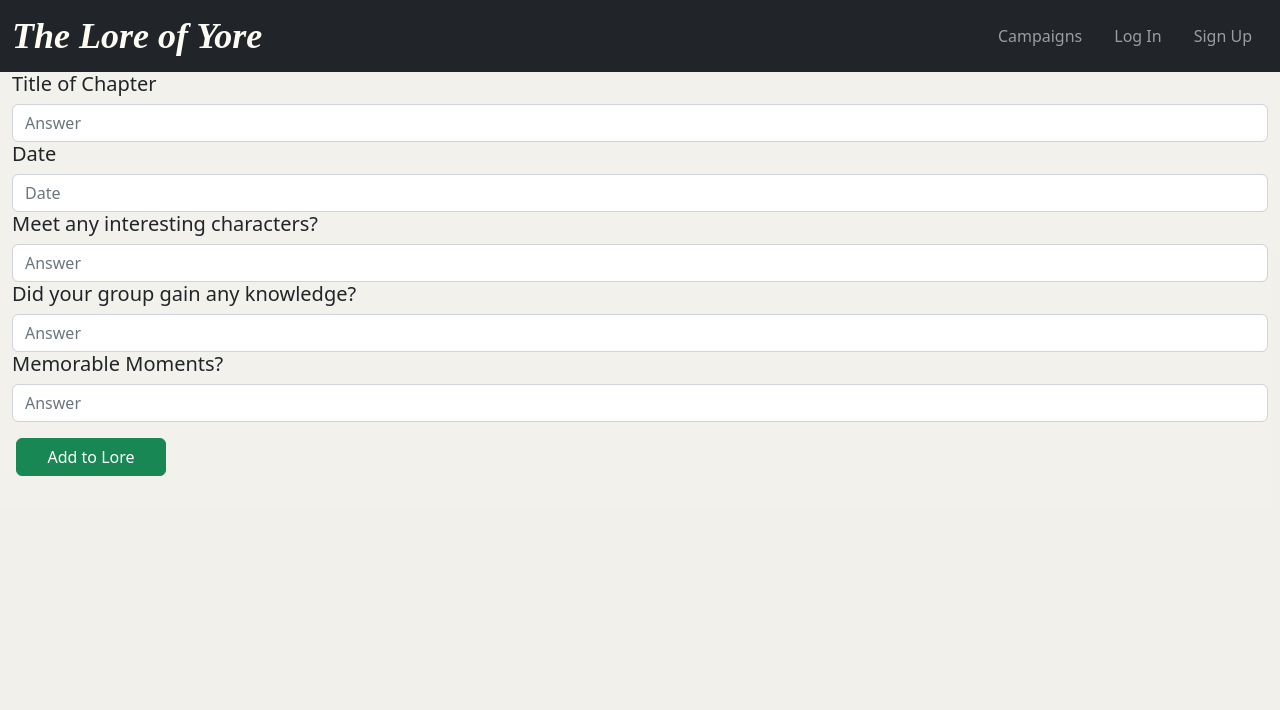
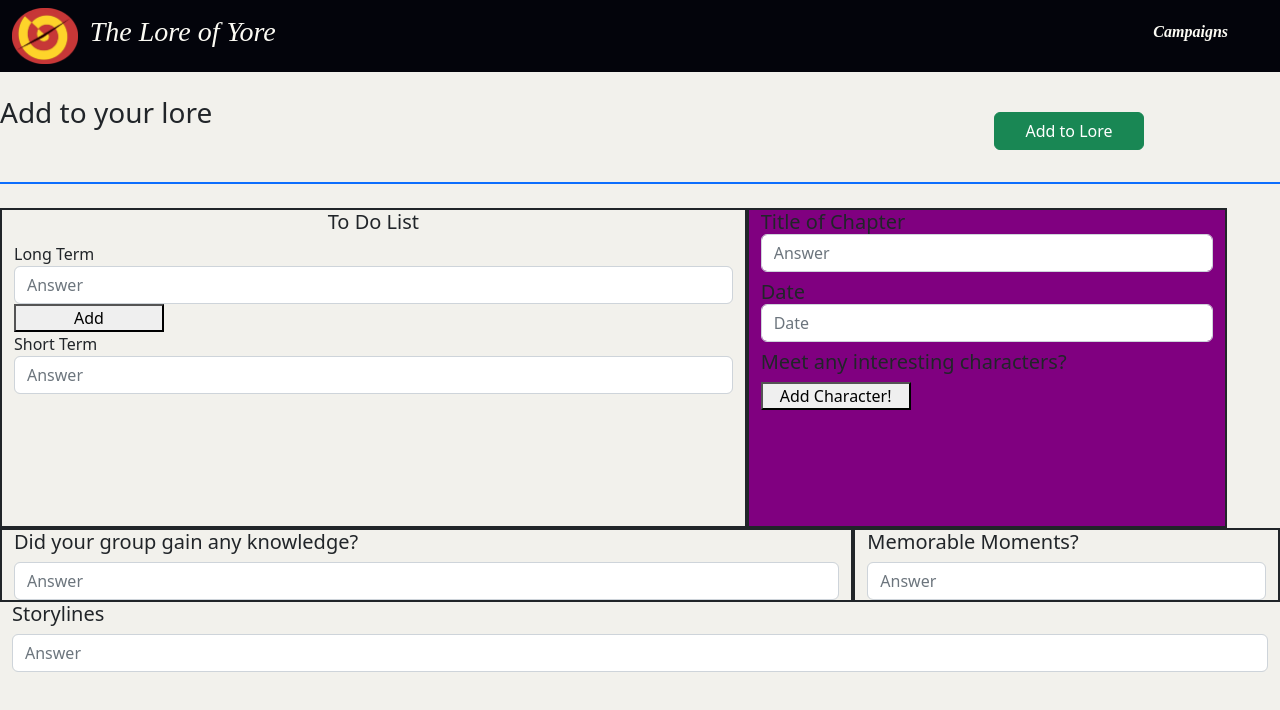
Before and after one commit to ThomasGCarpenter/D-D-Session-Summary-App, a React (Create React App) app in the folder client/: page /campaigns/1/addsession in a window 1280 px wide. Shown: the top 710 px of the page. Built offline with nearby package versions, Linux system fonts and the light colour scheme.

Commit message:
updating front end

```diff
--- a/client/src/components/header.tsx
+++ b/client/src/components/header.tsx
@@ -1,83 +1,98 @@
 import { Link, useLocation } from "react-router-dom";
 import './header.css';
 
-// function Header(){
+function Header(){
+
+  let userObj= JSON.parse(localStorage.getItem('user')|| '{}')
+
+
+    return (
+        <nav className="navbar navbar-expand-lg  d-flex">
+          <div className="icon"></div>
+          <div className="container">
+            <Link className="navbar-brand" to="/">
+              <h3>The Lore of Yore</h3>
+            </Link>
+            <button className="navbar-toggler" type="button" data-toggle="collapse" data-target="#navbarNav" aria-controls="navbarNav" aria-expanded="false" aria-label="Toggle navigation">
+              <span className="navbar-toggler-icon"></span>
+            </button>
+            <div className="collapse navbar-collapse" id="navbarNav">
+              <ul className="navbar-nav ms-auto mb-2 mb-lg-0">
+                <li className="navbar-text">
+
+                </li>
+                 <li className="nav-item">
+                  <Link className="nav-link" to="/campaigns">
+                    <h4>Campaigns</h4>
+                  </Link>
+                </li>
+                <li className="nav-item">
+
+                  <Link className="nav-link" to="/login"><h4>{userObj ? (<div>{userObj.username}</div>): <span>Login</span>}</h4></Link>
+                </li>
+                <li className="nav-item">
+                  <Link className="nav-link" to="/signup">{userObj ? null: <span>Signin</span>}</Link>
+                </li>
+                {/* <div className= "col d flex align-items-center">
+                <li className="navbar-brand h1">
+                {location.pathname === "/campaigns" ?
+                <span>Evil Campaign</span> : null}
+                </li>
+                </div> */}
+              </ul>
+            </div>
+          </div>
+        </nav>
+    )
+}
+
+export default Header;
+
+// import Container from 'react-bootstrap/Container';
+// import Nav from 'react-bootstrap/Nav';
+// import Navbar from 'react-bootstrap/Navbar';
+
+
+
+
+// function ColorSchemesExample() {
 //   const location = useLocation();
-//     return (
-//         <nav className="navbar navbar-expand-lg navbar-dark bg-dark d-flex">
-//           <div className="container">
-//             <Link className="navbar-brand" to="/">The Lore of Yore</Link>
-//             <button className="navbar-toggler" type="button" data-toggle="collapse" data-target="#navbarNav" aria-controls="navbarNav" aria-expanded="false" aria-label="Toggle navigation">
-//               <span className="navbar-toggler-icon"></span>
-//             </button>
-//             <div className="collapse navbar-collapse" id="navbarNav">
-//               <ul className="navbar-nav ms-auto mb-2 mb-lg-0">
-//                  <li className="nav-item active">
-//                   <Link className="nav-link" to="/campaigns">Campaigns</Link>
-//                 </li>
-//                 <li className="nav-item active">
-//                   <Link className="nav-link" to="/signin">Sign In</Link>
-//                 </li>
-//                 <li className="nav-item">
-//                   <Link className="nav-link" to="/signup">Sign Up</Link>
-//                 </li>
-//                 <div className= "col d flex align-items-center">
-//                 <li className="navbar-brand h1">
-//                 {location.pathname === "/campaigns" ?
+//   return (
+//       <Navbar bg="dark" variant="dark">
+//         <Container>
+//           <Navbar.Brand>
+//               <Link className="navbar-brand" to="/">
+//                 The Lore of Yore
+//                 <Navbar.Text className="campaign-page">
+//                 {location.pathname === "/campaigns" ? <span> : Campaign Page</span> : null}
+//                   </Navbar.Text>
+//               </Link>
+//           </Navbar.Brand>
+
+//           {/* <Nav className="mx-auto">
+//             <Navbar.Text>
+//             {location.pathname === "/campaigns" ?
 //                 <span>Evil Campaign</span> : null}
-//                 </li>
-//                 </div>
-//               </ul>
-//             </div>
-//           </div>
-//         </nav>
-//     )
+//               </Navbar.Text>
+//             </Nav> */}
+
+//           <Nav className="ms-auto mb-2 mb-lg-0">
+//             <Nav.Link>
+//               <Link className="nav-link" to="/campaigns">Campaigns</Link>
+//             </Nav.Link>
+//             <Nav.Link>
+//               <Link className="nav-link" to="/login">Log In</Link>
+//             </Nav.Link>
+//             <Nav.Link href="#pricing">
+//             <Link className="nav-link" to="/signup">Sign Up</Link>
+//               </Nav.Link>
+//           </Nav>
+
+//         </Container>
+//       </Navbar>
+
+
+//   );
 // }
 
-// export default Header;
-
-import Container from 'react-bootstrap/Container';
-import Nav from 'react-bootstrap/Nav';
-import Navbar from 'react-bootstrap/Navbar';
-
-function ColorSchemesExample() {
-  const location = useLocation();
-  return (
-      <Navbar bg="dark" variant="dark">
-        <Container>
-          <Navbar.Brand>
-              <Link className="navbar-brand" to="/">
-                The Lore of Yore
-                <Navbar.Text className="campaign-page">
-                {location.pathname === "/campaigns" ? <span> : Campaign Page</span> : null}
-                  </Navbar.Text>
-              </Link>
-          </Navbar.Brand>
-
-          {/* <Nav className="mx-auto">
-            <Navbar.Text>
-            {location.pathname === "/campaigns" ?
-                <span>Evil Campaign</span> : null}
-              </Navbar.Text>
-            </Nav> */}
-
-          <Nav className="ms-auto mb-2 mb-lg-0">
-            <Nav.Link>
-              <Link className="nav-link" to="/campaigns">Campaigns</Link>
-            </Nav.Link>
-            <Nav.Link>
-              <Link className="nav-link" to="/login">Log In</Link>
-            </Nav.Link>
-            <Nav.Link href="#pricing">
-            <Link className="nav-link" to="/signup">Sign Up</Link>
-              </Nav.Link>
-          </Nav>
-
-        </Container>
-      </Navbar>
-
-
-  );
-}
-
-export default ColorSchemesExample;
+// export default ColorSchemesExample;
--- /dev/null
+++ b/client/src/pages/add-session.css
@@ -0,0 +1,28 @@
+.container .col-5 {
+    height: 40vh;
+    width: 60vh;
+    background-color: purple;
+}
+
+.container .button-add {
+    width: 60px;
+    height: 30px;
+    margin-top: 3px;
+    text-align: center;
+    font-size: 9.5px;
+    line-height: 1.42857;
+    color: white;
+    background-color:rgb(53, 97, 242);
+    border-color:rgb(190, 190, 190);
+    border-width: 2px;
+    padding: 5px;
+    margin-left: 120px;
+}
+
+.container .col-8 {
+    border-color: black;
+}
+
+.container .to-do {
+    text-align: center;
+}
--- a/client/src/pages/add-session.tsx
+++ b/client/src/pages/add-session.tsx
@@ -2,8 +2,12 @@ import React, { useState } from 'react';
 import { Link, useParams } from "react-router-dom";
 import axios from 'axios';
 import { stringify } from 'querystring';
+import './add-session.css'
+
+
 
 function CreateSession () {
+
 
     const { id } = useParams()
     const [title, setTitle] = useState('')
@@ -11,6 +15,7 @@ function CreateSession () {
     const [characters, setCharacters] = useState('')
     const [knowledge, setKnowledge] = useState('')
     const [moments, setMoments] = useState('')
+    const [storylines, setStorylines] = useState('')
 
     const handleFormSubmit = async (evt: any) => {
       evt.preventDefault()
@@ -22,7 +27,8 @@ function CreateSession () {
         date,
         characters,
         knowledge,
-        moments
+        moments,
+        storylines
       }
 
       try {
@@ -34,12 +40,35 @@ function CreateSession () {
       }
     }
 
+
+
     return (
+
+      <div>
+        <div className='row border-bottom border-primary border-2 my-4 pb-3'>
+        <div className="col-9">
+          <h3 className='my-campaigns'>
+            Add to your lore
+          </h3>
+        </div>
+        <div className='col-3'>
+            <button type="submit" className="btn btn-success m-3">
+                <Link className="nav-link" to={`/campaigns/${id}/sessions`}>Add to Lore</Link>
+            </button>
+        </div>
+      </div>
+
+
       <form className="Story" onSubmit={handleFormSubmit}>
         <div className="container">
+          <div className='row'>
+            <div className='col-7 border border-2 border-dark'>
               <div>
-                <h5>Title of Chapter</h5>
-              </div>
+                <h5 className='to-do'>
+                  To Do List
+                </h5>
+                <div className='long-term'>
+                  Long Term
                   <input
               type="text"
               className="form-control"
@@ -47,32 +76,68 @@ function CreateSession () {
               onChange={(evt) => setTitle(evt.target.value)}
               value={title}
             />
+              <button>
+                Add
+              </button>
+                </div>
 
+                <div className='short-term'>
+                  Short Term
+                  <input
+              type="text"
+              className="form-control"
+              placeholder="Answer"
+              onChange={(evt) => setTitle(evt.target.value)}
+              value={title}
+            />
+                </div>
+
+
+               </div>
+
+             </div>
+               <div className='col-5 border border-2 border-dark'>
+                 <h5 className='title'>
+                  Title of Chapter
+                    <input
+              type="text"
+              className="form-control"
+              placeholder="Answer"
+              onChange={(evt) => setTitle(evt.target.value)}
+              value={title}
+            />
+                  </h5>
                 <div>
-              <h5>Date</h5>
-            </div>
+              <h5
+              >Date
                       <input
               type="text"
               className="form-control"
               placeholder="Date"
               onChange={(evt) => setDate(evt.target.value)}
               value={date}
-            />
+            /></h5>
+            </div>
 
-          <div>
+          <div >
             <h5>Meet any interesting characters?</h5>
           </div>
-        <input
-          type="text"
-          className="form-control"
-          placeholder="Answer"
-          onChange={(evt) => setCharacters(evt.target.value)}
-          value={characters}
-         />
+              <button>
+                Add Character!
+              </button>
+          </div>
 
-          <div>
+              </div>
+
+
+
+
+
+
+
+          <div className='row'>
+            <div className='col-8 border border-2 border-dark'>
               <h5>Did your group gain any knowledge?</h5>
-          </div>
                   <input
                     type="text"
                     className="form-control"
@@ -80,10 +145,9 @@ function CreateSession () {
                     onChange={(evt) => setKnowledge(evt.target.value)}
                     value={knowledge}
                   />
-
-          <div>
+            </div>
+            <div className='col-4 border border-2 border-dark'>
               <h5>Memorable Moments?</h5>
-          </div>
               <input
                 type="text"
                 className="form-control"
@@ -91,12 +155,23 @@ function CreateSession () {
                 onChange={(evt) => setMoments(evt.target.value)}
                 value={moments}
               />
+            </div>
+          </div>
 
+         <div className='row'>
+            <h5>Storylines</h5>
           </div>
-       <button type="submit" className="btn btn-success m-3">
-       <Link className="nav-link" to={`/campaigns/${id}/sessions`}>Add to Lore</Link>
-       </button>
+        <input
+          type="text"
+          className="form-control"
+          placeholder="Answer"
+          onChange={(evt) => setStorylines(evt.target.value)}
+          value={storylines}
+         />
+        </div>
+
       </form>
+      </div>
     )
   }
 
--- a/client/src/pages/campaigns.css
+++ b/client/src/pages/campaigns.css
@@ -64,13 +64,12 @@
 
 .container .col-4 .campaign-title {
   font-weight: bold;
-  font: 1.2em "Fira Sans", serif;
-  font-size: 4vh;
+  font: "Fira Sans", serif;
+  font-size: 5vh;
   width:100%;
   text-align: center;
   margin: 0;
   padding: 0;
-
 }
 
 .container .col-6 {
--- a/client/src/pages/session-page.tsx
+++ b/client/src/pages/session-page.tsx
@@ -29,24 +29,44 @@ function SessionPage () {
 
 
     return(
-        <div className='session'>
-
+        <div className='container'>
                 {displaySession.map((session) => {
                     return (
-                <div className='container'>
                         <div className='row'>
-                        <div className='col-sm'>
-                            {session.title}
+                            <div className='col-4'>
+                                <div>
+                                    <h3>To Do List</h3>
+                                        <table>
+                                            <tr>
+                                                Long Term
+                                            </tr>
+                                        </table>
                                 </div>
+                            </div>
+                                    <div className='col-8'>
+                                        <h1>{session.title}</h1>
+                                    </div>
+
+
                                 <div className='col-sm'>{session.date}</div>
                                 <div className='col-sm'>{session.characters}</div>
 
+
+                            <div>{session.moments}</div>
+                            <div className='row'>
+                                <div className='col-7'>
+                                    {session.knowledge}
+                                </div>
+                                <div className='col-5'>
+                                    {session.moments}
                                 </div>
 
-                    {/* <div>{session.date}</div> */}
-                    <div>{session.knowledge}</div>
-                    <div>{session.moments}</div>
                             </div>
+                            <div className='row'>
+                                {session.storylines}
+                            </div>
+                        </div>
+
 
                             )
                             })
--- a/client/src/pages/sign-up.tsx
+++ b/client/src/pages/sign-up.tsx
@@ -13,6 +13,7 @@ function SignUp () {
 
 
         const userData = {
+
             username,
             password
         }
@@ -35,9 +36,8 @@ function SignUp () {
                     <div className="module">
                         <label></label>
                         <input
-                            type="email"
+                            type="text"
                             className="form-control"
-                            aria-describedby="emailHelp"
                             placeholder="Username must be unique"
                             onChange={(evt) => setUsername(evt.target.value)}
                             value={username}
--- a/client/src/pages/welcome.tsx
+++ b/client/src/pages/welcome.tsx
@@ -1,35 +1,113 @@
-import React from 'react';
+import React, { useState } from 'react';
 import './welcome.css';
 import { Link } from "react-router-dom";
+import Image from "../images/epic.jpg"
+import axios from 'axios';
 
 
 function Welcome() {
+
+
+    const [username, setUsername] = useState('')
+    const [password, setPassword] = useState('')
+
+    const handleFormSubmit = async (evt: any) => {
+        evt.preventDefault()
+
+
+        const userData = {
+
+            username,
+            password
+        }
+
+        try {
+          const result = await axios.post('http://localhost:9444/signup', userData)
+          const data = result.data
+          console.log('RESULT OF ADD STORY', data);
+        } catch (err) {
+          console.log(err)
+        }
+      }
+
+
     return(
-
         <div className="welcome">
             <div className="container">
-                <div className="row">
-                    <div className="col-xs-12 col-sm-6">
-                        <div className="welcome__module1">
-                            <div className="text">
-                                <h3>Hello and Welcome to the Dungeons and Dragons Session Summary Saver! </h3>
-                                <p>For fans of meticulous record keeping</p>
+
+                    <div className='col-md-12'>
+                    <div className='row'>
+                        <div className='col-md'>
+                            <div className='goober'>
+                            <img src={Image} className="magic"/>
                             </div>
-                        </div>
+
                     </div>
-                    <div className="col-xs-12 col-sm-6">
-                        <div className="welcome__module2">
-                            <div className="signIn">
-                                <Link className="signIn_link" to="/login">Log In/Log out!</Link>
-                            </div>
-                            <div className="signUn">
-                                <Link className="signUp_link" to="/signup">Sign Up!</Link>
-                            </div>
-                        </div>
+
+
+
+                            <form className = 'col-md'>
+                                <div className="module">
+                                    <h3 className='sign-up'>Sign Up!</h3>
+                                </div>
+                                <div className="module">
+                                <label></label>
+                        <input
+                            type="text"
+                            className="form-control"
+                            placeholder="Username must be unique"
+                            onChange={(evt) => setUsername(evt.target.value)}
+                            value={username}
+                        />
+                        {/* <small id="emailHelp" className="form-text text-muted">Username must be unique</small> */}
                     </div>
+                    <div className="module">
+                        <label></label>
+                        <input
+                            type="password"
+                            className="form-control"
+                            placeholder="Password"
+                            onChange={(evt) => setPassword(evt.target.value)}
+                            value={password}
+                       />
+                    </div>
+                    <button type="submit" className="btn btn-success m-1">
+                    <Link className="nav-link" to={`/`}>Sign Up!</Link>
+                    </button>
+
+                            </form>
+
+
+                    </div>
+
                 </div>
-            </div>
         </div>
+    </div>
+    //     <div className="welcome">
+    //     <div className="container">
+    //         <div className="row">
+    //             <div className="col-sm-6">
+    //                 <div className="welcome__module1">
+    //                     <div className="text">
+    //                         <h3>Hello and Welcome to the Dungeons and Dragons Session Summary Saver! </h3>
+    //                         <p>For fans of meticulous record keeping</p>
+    //                     </div>
+    //                 </div>
+    //             </div>
+    //             <div className="col-sm-6">
+    //                 <div className="welcome__module2">
+    //                     <div className="signIn">
+    //                         <Link className="signIn_link" to="/login">Log In/Log out!</Link>
+    //                     </div>
+    //                     <div className="signUn">
+    //                         <Link className="signUp_link" to="/signup">Sign Up!</Link>
+    //                     </div>
+    //                 </div>
+    //             </div>
+    //         </div>
+    //     </div>
+    // </div>
+
 
     )
 }
```
Also changed, not shown: client/src/pages/campaigns-id-viewSessions.tsx (+37 -14 lines), client/src/pages/welcome.css (+21 -22 lines). Lines whose indentation alone changed are shown as unchanged.
